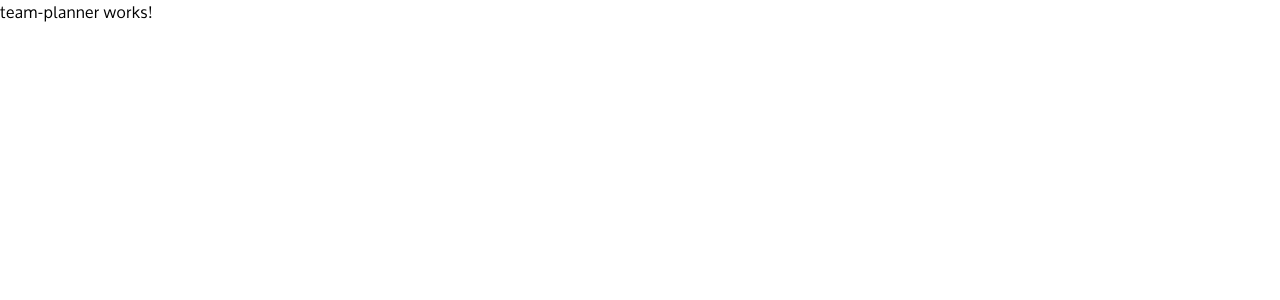
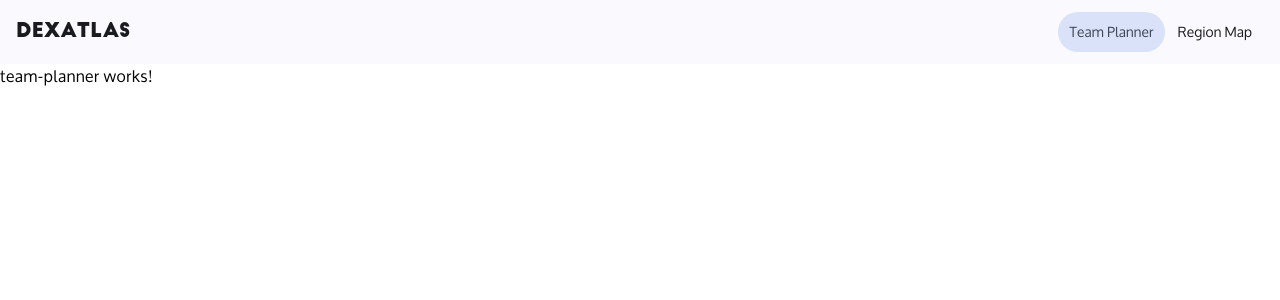
Before and after one commit to Dan34523/dex-atlas, an Angular app: page /team-planner in a window 1280 px wide. Shown: the top 300 px of the page. Built offline with nearby package versions, Linux system fonts and the light colour scheme.

Commit message:
Add toolbar component and feature model with service integration
- Implemented ToolbarComponent to display navigation buttons based on features.
- Created Feature model and FeatureService to manage feature data.
- Updated app component to conditionally show the toolbar based on routing.

```diff
--- a/src/app/app.component.html
+++ b/src/app/app.component.html
@@ -1 +1,4 @@
+@if (showToolbar()) {
+<app-toolbar></app-toolbar>
+}
 <router-outlet />
--- a/src/app/app.component.ts
+++ b/src/app/app.component.ts
@@ -1,19 +1,21 @@
-import { Component, effect, signal } from '@angular/core';
-import { RouterOutlet } from '@angular/router';
+import { Component, signal } from '@angular/core';
+import { NavigationEnd, Router, RouterOutlet } from '@angular/router';
+import { ToolbarComponent } from './shared/toolbar/toolbar.component';
 
 @Component({
     selector: 'app-root',
-    imports: [RouterOutlet],
+    imports: [RouterOutlet, ToolbarComponent],
     templateUrl: './app.component.html',
     styleUrl: './app.component.scss',
 })
 export class AppComponent {
-    title = 'dex-atlas';
+    showToolbar = signal(false);
 
-    darkMode = signal(false);
-
-    applyDarkMode = effect(() => {
-        const darkMode = this.darkMode();
-        document.body.classList.toggle('darkMode', darkMode);
-    });
+    constructor(router: Router) {
+        router.events.subscribe((e) => {
+            if (e instanceof NavigationEnd) {
+                this.showToolbar.set(e.urlAfterRedirects !== '/');
+            }
+        });
+    }
 }
--- /dev/null
+++ b/src/app/core/services/feature.service.ts
@@ -0,0 +1,20 @@
+import { Injectable } from '@angular/core';
+import { Feature } from '../models/feature.model';
+
+@Injectable({
+    providedIn: 'root',
+})
+export class FeatureService {
+    readonly features: Feature[] = [
+        {
+            title: 'Team Planner',
+            description: 'Build your ultimate Pokémon team!',
+            link: '/team-planner',
+        },
+        {
+            title: 'Region Map',
+            description: 'Explore the world of Pokémon!',
+            link: '/region-map',
+        },
+    ];
+}
--- a/src/app/features/landing-page/landing-page.component.ts
+++ b/src/app/features/landing-page/landing-page.component.ts
@@ -3,7 +3,7 @@ import { MatButtonModule } from '@angular/material/button';
 import { MatCardModule } from '@angular/material/card';
 import { RouterModule } from '@angular/router';
 import { ClickableCardComponent } from '../../shared/clickable-card/clickable-card.component';
-import { Feature } from './models/feature.model';
+import { Feature } from '../../core/models/feature.model';
 
 @Component({
     selector: 'app-landing-page',
--- /dev/null
+++ b/src/app/shared/toolbar/toolbar.component.html
@@ -0,0 +1,11 @@
+<mat-toolbar color="primary">
+    <span class="logo">DexAtlas</span>
+
+    <span class="spacer"></span>
+
+    @for (f of features; track f.link) {
+    <button mat-button [routerLink]="f.link" routerLinkActive="active-link">
+        {{ f.title }}
+    </button>
+    }
+</mat-toolbar>
--- /dev/null
+++ b/src/app/shared/toolbar/toolbar.component.scss
@@ -0,0 +1,17 @@
+.spacer {
+    flex: 1 1 auto;
+}
+
+mat-toolbar {
+    display: flex;
+    align-items: center;
+}
+
+.logo {
+    font-size: 1.25rem;
+}
+
+button.active-link {
+    background-color: var(--mat-sys-secondary-container);
+    color: var(--mat-sys-on-secondary-container);
+}
--- /dev/null
+++ b/src/app/shared/toolbar/toolbar.component.ts
@@ -0,0 +1,20 @@
+import { Component } from '@angular/core';
+import { RouterModule } from '@angular/router';
+import { MatToolbarModule } from '@angular/material/toolbar';
+import { MatButtonModule } from '@angular/material/button';
+import { Feature } from '../../core/models/feature.model';
+import { FeatureService } from '../../core/services/feature.service';
+
+@Component({
+    selector: 'app-toolbar',
+    standalone: true,
+    imports: [MatToolbarModule, MatButtonModule, RouterModule],
+    templateUrl: './toolbar.component.html',
+    styleUrls: ['./toolbar.component.scss'],
+})
+export class ToolbarComponent {
+    features: Feature[] = [];
+    constructor(private featureService: FeatureService) {
+        this.features = this.featureService.features;
+    }
+}
```
Also changed, not shown: src/app/core/models/feature.model.ts (renamed from src/app/features/landing-page/models/feature.model.ts), 2 other files (tests, documents, lock files or other folders).
